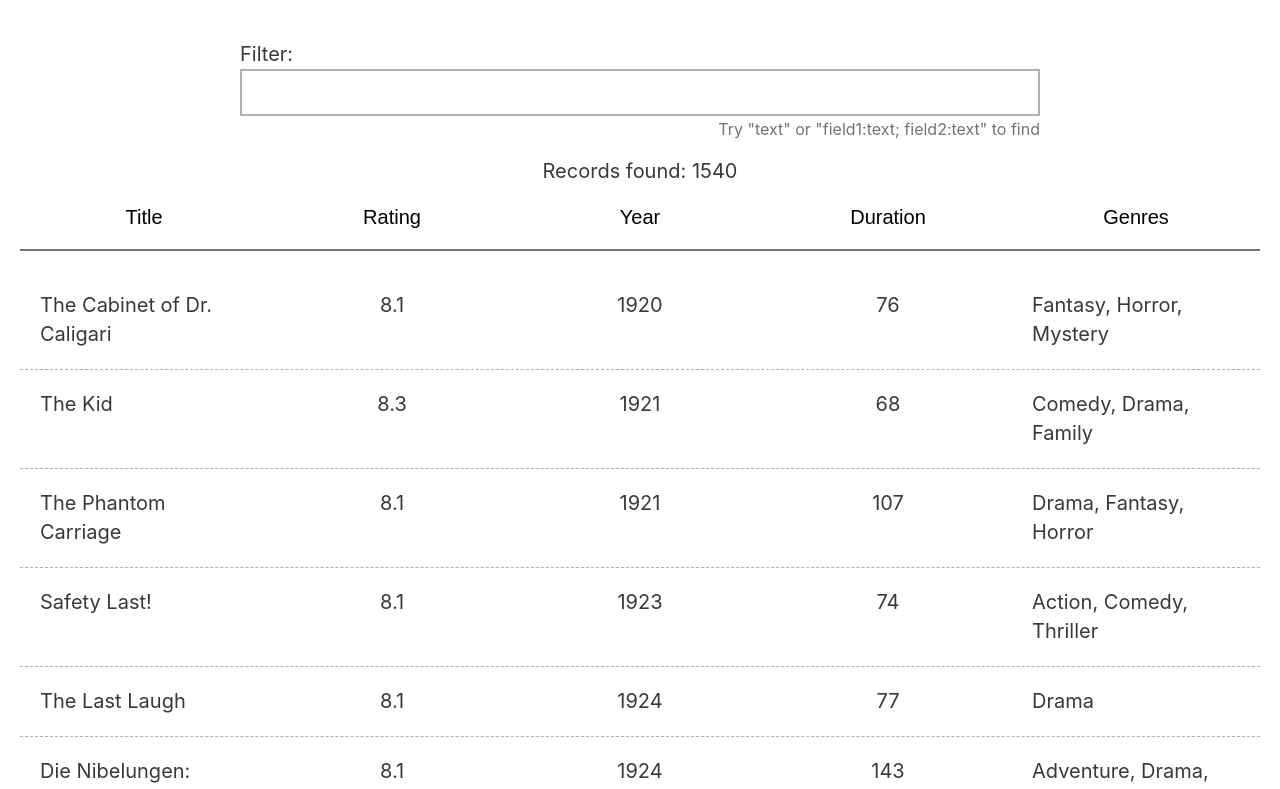
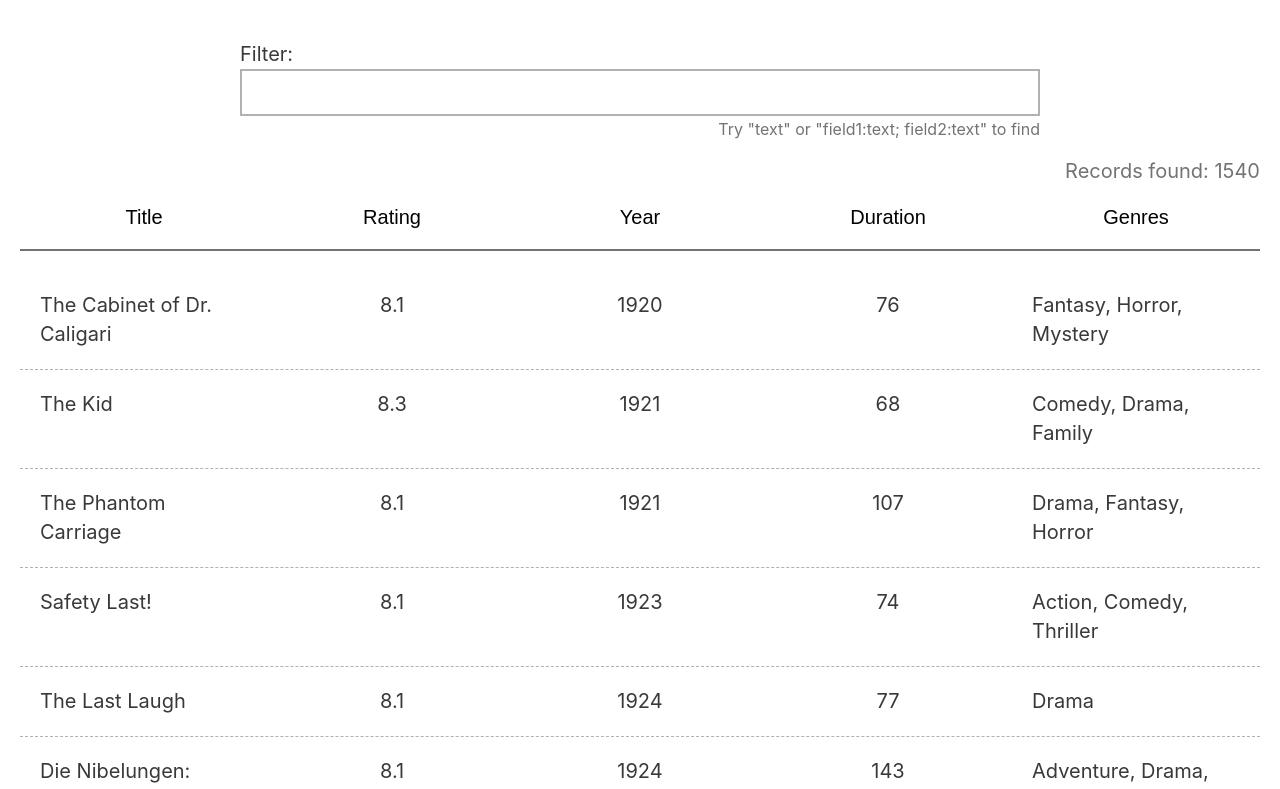
Before and after one commit to elcodex/table, a React (Create React App) app: page / in a window 1280 px wide. Shown: the top 789 px of the page. Built offline with nearby package versions, Linux system fonts and the light colour scheme.

Commit message:
change style for table text

```diff
--- a/src/css/text.css
+++ b/src/css/text.css
@@ -1,5 +1,6 @@
 .table__lengthText,
 .table__rangeText,
 .table__pageNumberText {
-    text-align: center;
+    text-align: right;
+    color: var(--filter-hint-color);
 }
```
